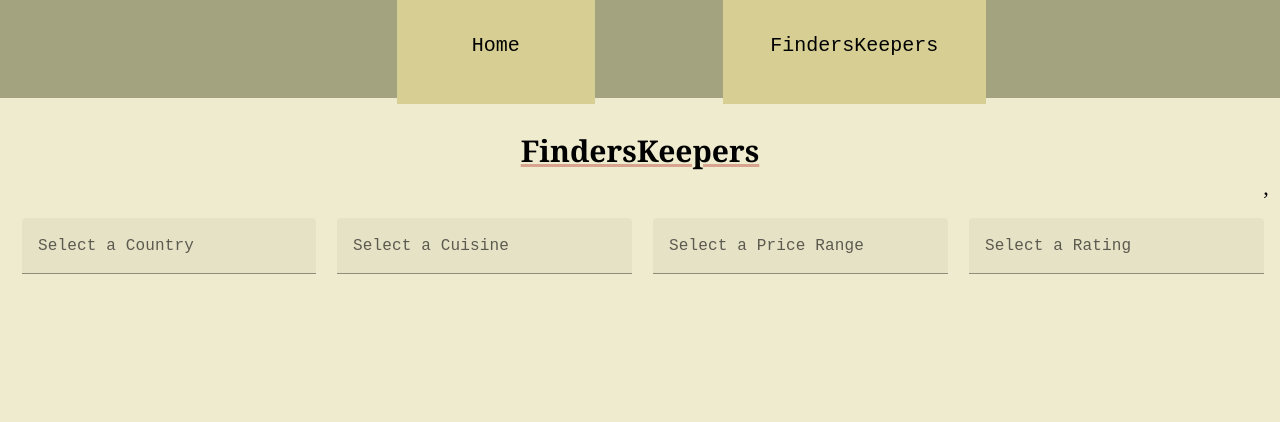
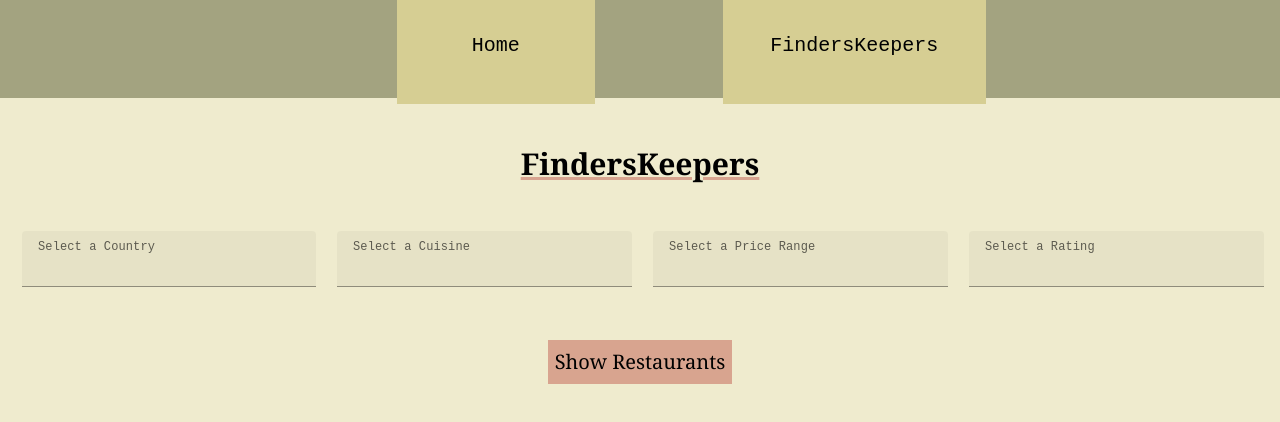
Before and after one commit to camilaflor356/Finders-Keepers, a Vue app: page /finderskeepers in a window 1280 px wide. Shown: the top 422 px of the page. Built offline with nearby package versions, Linux system fonts and the light colour scheme.

Commit message:
helping out

```diff
--- a/package.json
+++ b/package.json
@@ -12,6 +12,8 @@
   },
   "dependencies": {
     "axios": "^1.6.8",
+    "express": "^4.19.2",
+    "sqlite3": "^5.1.7",
     "vue": "^3.4.21",
     "vue-router": "^4.3.0",
     "vuetify": "^3.5.16"
--- a/src/Pages/FindersKeepers.Vue
+++ b/src/Pages/FindersKeepers.Vue
@@ -1,9 +1,111 @@
 <script>
 import Header from '../components/Header.vue'
+import axios from 'axios'
+
 export default {
+  data() {
+    return {
+      restaurants: [
+
+      ],
+      countryValue: "",
+      cuisineValue: "",
+      priceValue: "",
+      ratingValue: "",
+      countryCodes: [
+        {
+          India: 1,
+          Australia: 14,
+          Brazil: 30,
+          Canada: 37,
+          Indonesia: 94,
+          NewZealand: 148,
+          Phillipines: 162,
+          Qatar: 166,
+          Singapore: 184,
+          SouthAfrica: 189,
+          SriLanka: 191,
+          Turkey: 208,
+          UnitedArabEmirates: 214,
+          UnitedKingdom: 216,
+        },
+      ],
+    }
+  },
   components: {
-        Header
+    Header,
+  },
+  methods: {
+    filterString(columnName, columnValue) {
+      return
+      // if the column value is any, the filter string should be empty
+      // otherwise, the filter string will be columnName = columnValue
+    },
+    showRestaurants() {
+      //one big function to filter through everything
+      let cuisineOption = this.cuisineValue;
+      if (cuisineOption == "any") {
+        cuisineOption = "";
       }
+      let countryOption = this.countryValue
+      if (countryOption == "any") {
+        countryOption = "";
+      } else {
+        countryOption = countryOption.split(' ').filter(Boolean).join('');
+        console.log(countryOption)
+      }
+      //https://www.geeksforgeeks.org/string-strip-in-javascript/
+
+      // include country code
+      let ratingOption = this.ratingValue
+      if (ratingOption == "any") {
+        ratingOption = "";
+      }
+      let priceOption = this.priceValue
+      if (priceOption == "any") {
+        priceOption = "";
+      }
+      if (priceOption == "$") {
+        priceOption = 1;
+      }
+      if (priceOption == "$$") {
+        priceOption = 2;
+      }
+      if (priceOption == "$$$") {
+        priceOption = 3;
+      }
+      if (priceOption == "$$$$") {
+        priceOption = 4;
+      }
+
+      axios.get("http://localhost:4000/finderskeepers/" + cuisineOption).then(response => {
+        this.restaurants = response.data;
+        console.log(response.data)
+      })
+      // const query = 'SELECT "Country code", "Cuisine", "Price range", "Aggregate rating" FROM restaurants WHERE "Cuisine" = ?'
+
+      // db.all(query, [cuisineOption], (error, result) => {
+      //   if (error) {
+      //   console.error(error.message);
+      //   response.status(400).json({ error: error.message });
+      //   return;
+      // }
+      // if (result) {
+      //   response.json(result);
+      // } else {
+      // response.sendStatus(404);
+      // }
+      // axios.get(zomatoRest.db).then(response => {
+      //        //this.articles = response.data;
+      //    })
+    },
+  }
+  //const query = 'SELECT "Country code", "Cuisine", "Price range", "Aggregate rating" FROM restaurants WHERE "Country" = ?'
+  //look at index.js and draw inspiration from there
+  //const countryQuery = 'SELECT "Country code", "Cuisine", "Price range", "Aggregate rating" FROM restaurants WHERE "Country" = ?'
+  //const cuisineQuery = 'SELECT "Country code", "Cuisine", "Price range", "Aggregate rating" FROM restaurants WHERE "Cuisine" = ?'
+  //const priceQuery = 'SELECT "Country code", "Cuisine", "Price range", "Aggregate rating" FROM restaurants WHERE "Price range" = ?'
+  //const ratingQuery = 'SELECT "Country code", "Cuisine", "Price range", "Aggregate rating" from restaurants WHERE "Aggregate rating" = ?'
 }
 </script>
 
@@ -11,50 +113,69 @@ export default {
 <template>
   <header class="Home-header">
   </header>
+
   <body>
     <br>
     <h2>FindersKeepers</h2>
     <!--- Change 'Select' and make one for each category (cuisine, rating, price etc.)-->
-<v-select class ="dropdowns"
-  label="Select a Country"
-  :items="['Any','India', 'Australia', 'Brazil', 'Canada', 'Indonesia', 'New Zealand', 'Phillipines', 'Qatar', 'Singapore', 'South Africa', 'Sri Lanka', 'Turkey', 'United Arab Emirates', 'United Kingdom', 'United States']"
-></v-select>
-<v-select class ="dropdowns"
-  label="Select a Cuisine"
-  :items="['Any','Bar Food', 'Cafe', 'Desserts', 'Bakery', 'Beverages', 'Fast Food', 'Healthy Food', 'Street Food', 'Pizza', 'Burgers', 'Mediterranean', 'Italian', 'Japanese', 'Indian', 'American', 'Chinese', 'Thai', 'Mexican']"
-></v-select>
-<v-select class ="dropdowns"
-  label= "Select a Price Range"
-  :items="['Any', '$', '$$', '$$$', '$$$$']"
-></v-select>,
-<v-select class ="dropdowns"
-  label="Select a Rating"
-  :items="['Any','0-1', '1-2', '2-3', '3-4']"
-></v-select>
+    <v-select id='countryDropdown' class="dropdowns" v-model="countryValue" label="Select a Country"
+      :items="['Any', 'India', 'Australia', 'Brazil', 'Canada', 'Indonesia', 'New Zealand', 'Phillipines', 'Qatar', 'Singapore', 'South Africa', 'Sri Lanka', 'Turkey', 'United Arab Emirates', 'United Kingdom', 'United States']"></v-select>
+
+    <v-select id='cuisineDropdown' class="dropdowns" v-model="cuisineValue" label="Select a Cuisine"
+      :items="['Any', 'Bar Food', 'Cafe', 'Desserts', 'Bakery', 'Beverages', 'Fast Food', 'Healthy Food', 'Street Food', 'Pizza', 'Burgers', 'Mediterranean', 'Italian', 'Japanese', 'Indian', 'American', 'Chinese', 'Thai', 'Mexican']"></v-select>
+
+    <v-select id='priceDropdown' class="dropdowns" v-model="priceValue" label="Select a Price Range"
+      :items="['Any', '$', '$$', '$$$', '$$$$']"></v-select>
+
+    <v-select id='ratingDropdown' class="dropdowns" v-model="ratingValue" label="Select a Rating"
+      :items="['Any', '0', '1', '2', '3', '4']"></v-select>
+
+    <button id="showButton" v-on:click="showRestaurants">Show Restaurants</button>
+
+    <!-- TODO: show all restaurants here -->
+    <div v-for="r in restaurants">
+      {{  r['Restaurant Name'] }}
+      {{ r['Price range'] }}
+      <!-- map prices back -->
+    </div>
   </body>
 </template>
 
 
 <style>
-h2{
-  margin-top:0%;
+h2 {
+  margin-top: 0%;
   text-align: center;
   text-decoration: #D8A48F underline;
 }
-header{
-  margin-bottom:3%;
+
+header {
+  margin-bottom: 3%;
 }
+
 .dropdowns {
-  width:23%;
+  width: 23%;
   font-family: 'Courier New', Courier, monospace;
   float: left;
-  margin-left:1.68%;
+  margin-left: 1.68%;
   margin-top: 3.5%;
 }
 
-body{
+body {
   background-color: #EFEBCE;
   font-family: Georgia, 'Times New Roman', Times, serif;
 }
 
+#showButton {
+  background-color: #D8A48F;
+  display: block;
+  margin: auto;
+  margin-top: 12%;
+  padding: 7px;
+}
+
+#showButton:hover {
+  background: #D6CE93;
+  text-decoration: #A3A380 wavy underline;
+}
 </style>
--- a/src/Pages/Homepage.Vue
+++ b/src/Pages/Homepage.Vue
@@ -15,7 +15,7 @@ export default {
         <br>
         <h2>Home</h2>
         <div class= "home-body">
-            <br>
+
             <p>FindersKeepers that helps you filter through restaurants all over the world based on your preferences!</p>
             <br>
             <p>Go to the FindersKeepers tab, select your preferences using the dropdown menus and look through your results.</p>
@@ -32,6 +32,7 @@ export default {
 .home-body{
     font-family: 'Courier New', Courier, monospace;
     background-color: #EFEBCE;
+    margin: 3%;
 }
 body{
     background-color: #EFEBCE;
@@ -41,7 +42,7 @@ body{
     text-decoration: #BB8588 dotted underline;
 }
 h2{
-  margin-top:0%;
+  margin-top:1%;
   text-align: center;
   text-decoration: #D8A48F underline;
 }
```
Also changed, not shown: 1 other file (tests, documents, lock files or other folders). Lines whose indentation alone changed are shown as unchanged.
